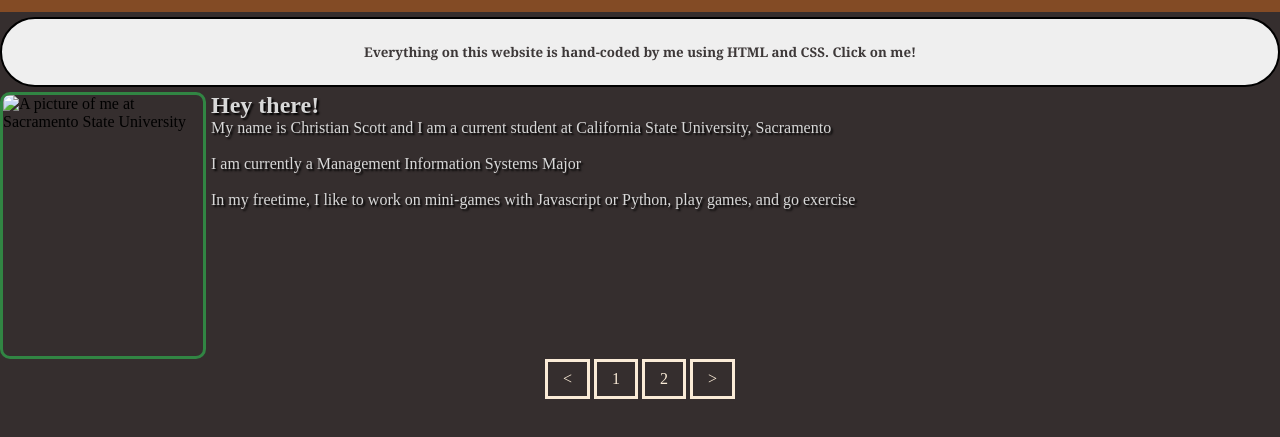
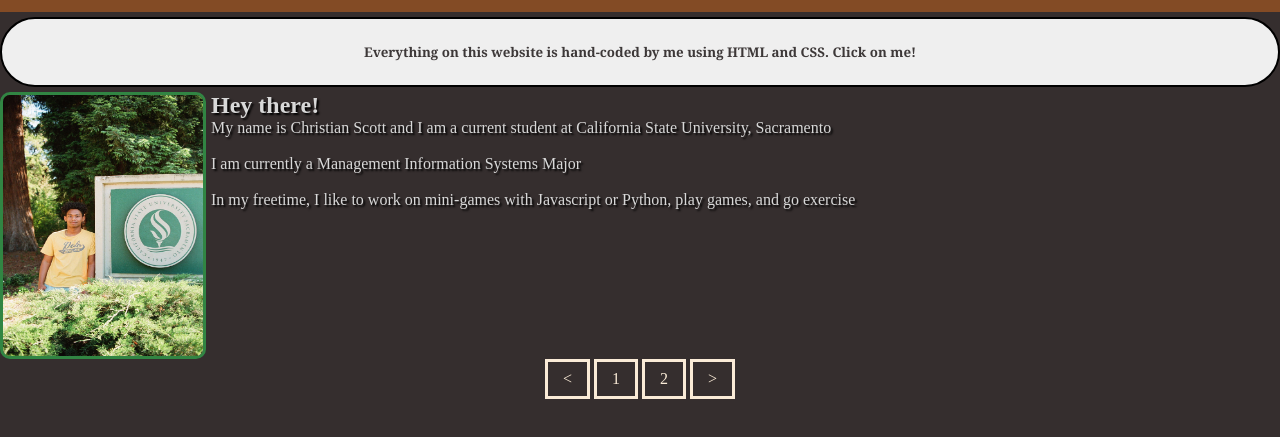
Before and after one commit to c3scott/website, a plain HTML site: page index.html in a window 1280 px wide. Shown: the part 115-552 px from the top of the page. Drawn offline with Linux system fonts and the light colour scheme; the site is published under a folder, as on GitHub Pages, so addresses that start at the root find nothing.

Commit message:
Update index.html

```diff
--- a/index.html
+++ b/index.html
@@ -25,7 +25,7 @@
 </div>
 
 <div>
-    <img id="selfie" src="/images/Sac state image.JPG" alt="A picture of me at Sacramento State University">
+    <img id="selfie" src="images/Sac state image.JPG" alt="A picture of me at Sacramento State University">
     <h2>Hey there!</h2>
     <p class="description">My name is Christian Scott and I am a
         current student at California State University, Sacramento<br><br>
```
